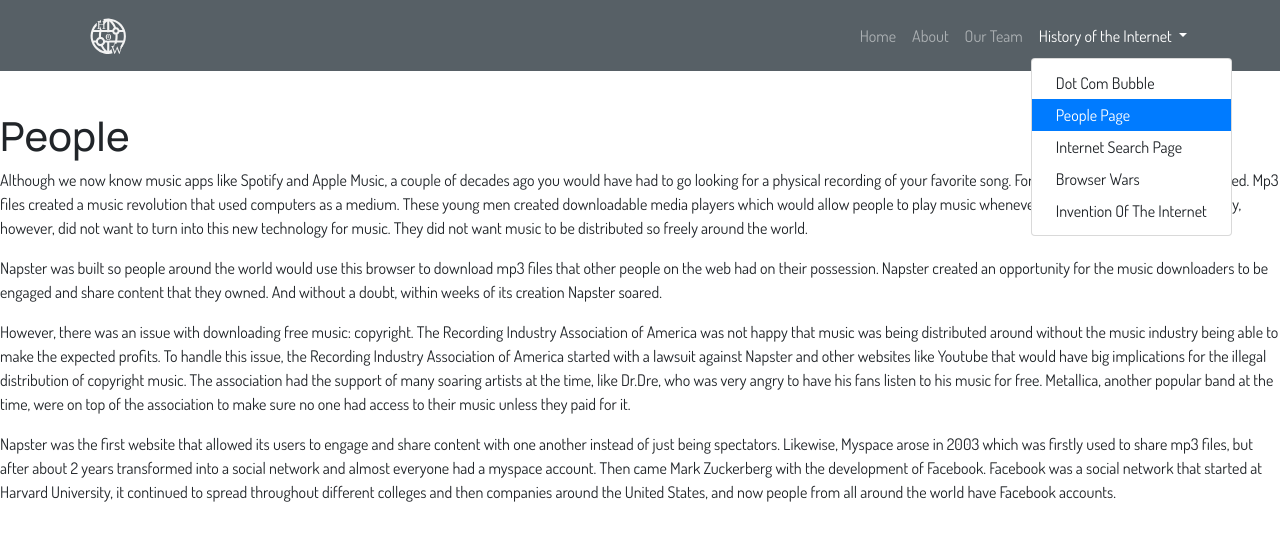
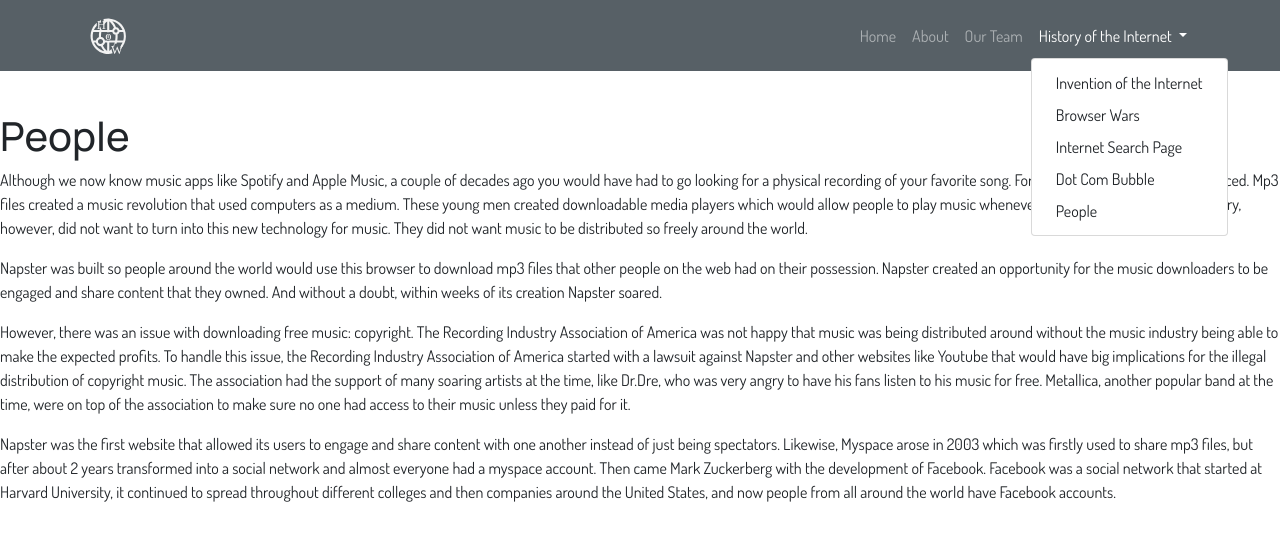
Before and after one commit to Fluffy-Little-Stars/is117historyoftheinternet, a plain HTML site: page docs/people.html in a window 1280 px wide. Both pictures are taken after a click on the button "History of the Internet". Drawn offline with nearby package versions, Linux system fonts and the light colour scheme.

Commit message:
Bug: fixed titles and dropdown menu order

```diff
--- a/docs/people.html
+++ b/docs/people.html
@@ -11,7 +11,7 @@
     <!-- Bootstrap CSS -->
     <link rel="stylesheet" href="../css/bootstrap.css">
 
-    <title>Title</title>
+    <title>People</title>
 </head>
 <body>
 
@@ -37,13 +37,13 @@
 						<a class="nav-link dropdown-toggle" href="#" id="navbarDropdown" role="button" data-toggle="dropdown" aria-haspopup="true" aria-expanded="false">
 						History of the Internet
 						</a>
-						<div class="dropdown-menu" aria-labelledby="navbarDropdown" style="background: #fff">
-							<a href="dotcombubble.html" class="dropdown-item">Dot Com Bubble</a>
-							<a href="people.html" class="dropdown-item active">People Page <span class="sr-only">(current)</span></a>
-							<a href="internetsearch.html" class="dropdown-item">Internet Search Page</a>
-							<a href="browserwars.html" class="dropdown-item">Browser Wars</a>
-							<a href="inventionoftheinterent.html" class="dropdown-item">Invention Of The Internet</a>
-						</div>
+						 <div class="dropdown-menu" aria-labelledby="navbarDropdown" style="background: #fff">
+							 <a href="inventionoftheinterent.html" class="dropdown-item">Invention of the Internet</a>
+							 <a href="browserwars.html" class="dropdown-item">Browser Wars</a>
+							 <a href="internetsearch.html" class="dropdown-item">Internet Search Page</a>
+							 <a href="dotcombubble.html" class="dropdown-item">Dot Com Bubble</a>
+							 <a href="people.html" class="dropdown-item">People</a>
+						 </div>
 					 </li>
 				  </ul>
 			   </div>
```
Also changed, not shown: docs/about.html (+5 -5 lines), docs/browserwars.html (+8 -8 lines), docs/dotcombubble.html (+8 -8 lines), docs/internetsearch.html (+8 -8 lines), docs/inventionoftheinterent.html (+8 -8 lines), docs/ourteam.html (+7 -7 lines).
